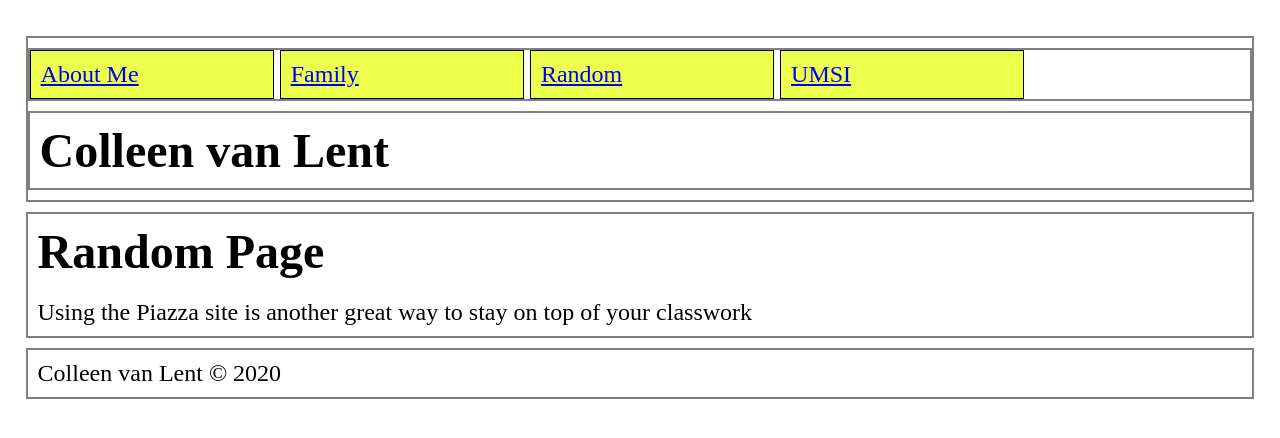
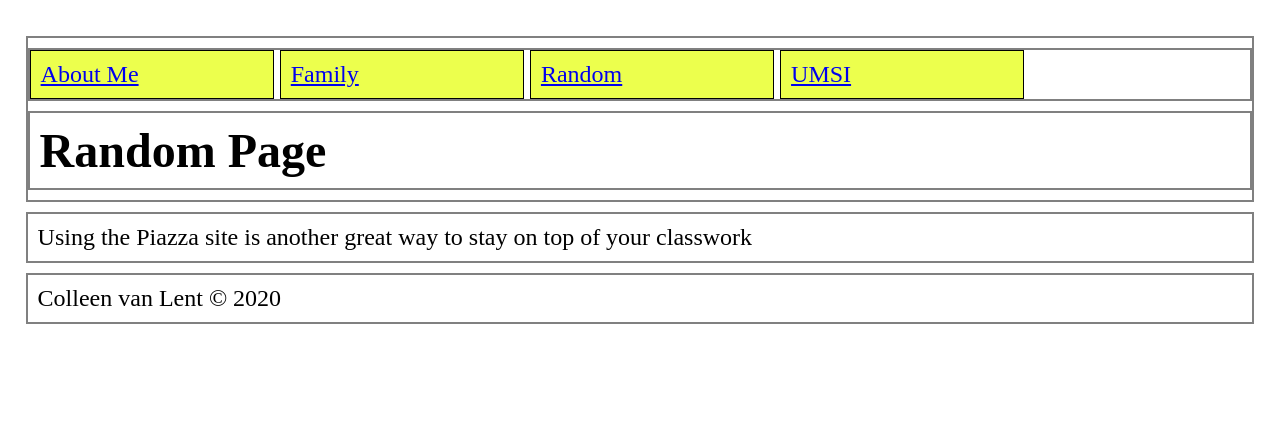
Before and after one commit to smwhit17/homework1-2021, a plain HTML site: page random.html in a window 1280 px wide. Drawn offline with Linux system fonts and the light colour scheme.

Commit message:
fixed things after autograder

```diff
--- a/random.html
+++ b/random.html
@@ -6,7 +6,7 @@
 	the console. -->
 	<meta charset="UTF-8">
 	<meta name="viewport" content="width=device-width, initial-scale=1.0">
-	<link rel="icon" href="imgs/favicon">
+	<link rel="icon" href="imgs/favicon.ico">
 	<link rel="stylesheet" href="css/html5reset.css">
 	<link rel="stylesheet" href="css/style.css">
 	<title>Random</title>
@@ -21,10 +21,9 @@
 				<li><a href = "http://www.si.umich.edu">UMSI</a></li>
 			</ul>
 		</nav>
-		<h1>Colleen van Lent</h1>
+		<h1>Random Page</h1>
 	</header>
 	<main>
-		<h2>Random Page</h2>
 
 
 		<p>Using the Piazza site is another great way to stay on top of your classwork</p>
```
Also changed, not shown: index.html (+8 -1 lines), personal.html (+3 -1 lines).
